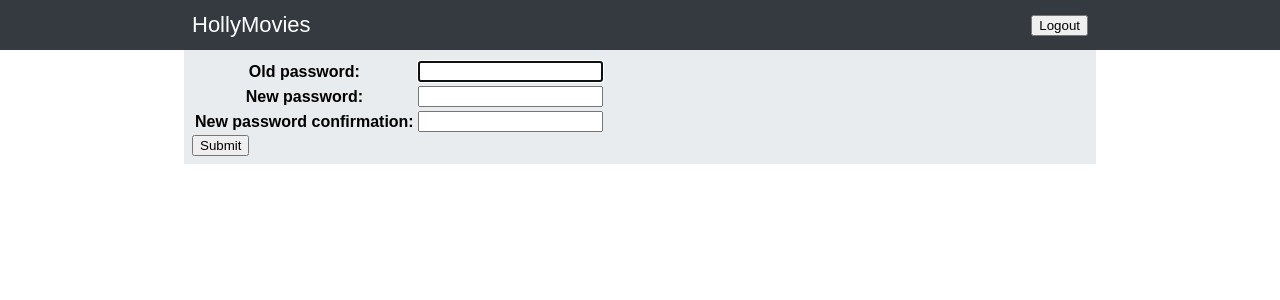
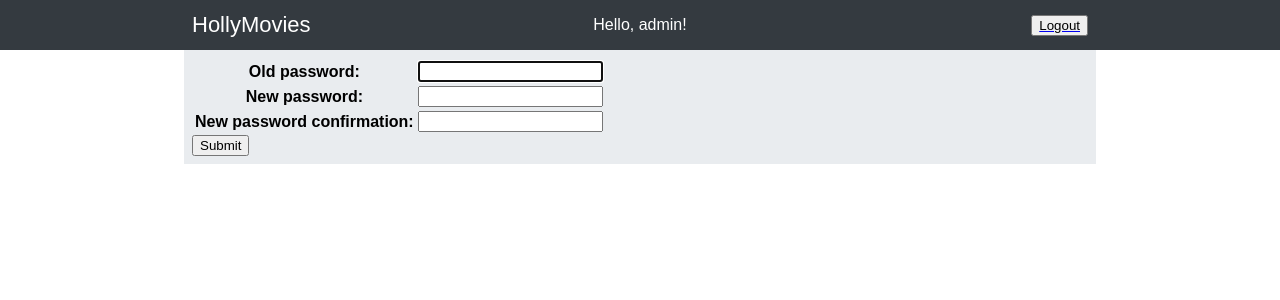
Before and after one commit to CretaFlorin/Django-Movies-App, a Django app: page /password_change/ in a window 1280 px wide. Shown: the top 300 px of the page. Run offline with Django 4.2, Linux system fonts and the light colour scheme; a user stored in the database is signed in.

Commit message:
greeting message

```diff
--- a/hollymovies/static/styles/base.css
+++ b/hollymovies/static/styles/base.css
@@ -30,11 +30,27 @@ body {
 }
 
 .navbar__title {
+    width: 130px;
     font-size: 22px;
     color: white;
+    display: flex;
+    justify-content: flex-start;
 }
 
 /* Content */
+
+.hello__message {
+    width: 130px;
+    color: white;
+    display: flex;
+    justify-content: center;
+}
+
+.navbar__logout {
+    width: 130px;
+    display: flex;
+    justify-content: flex-end;
+}
 
 .content {
     width: 100%;
--- a/hollymovies/viewer/templates/base.html
+++ b/hollymovies/viewer/templates/base.html
@@ -2,14 +2,21 @@
 
 <!DOCTYPE html>
 <html>
+
 <head>
-        <link rel="stylesheet" href="../../static/styles/base.css" ></link>
+    <link rel="stylesheet" href="../../static/styles/base.css">
+    </link>
 </head>
+
 <body>
     <div class="navbar">
         <div class="navbar__container">
             <span class="navbar__title">HollyMovies</span>
-                <a href="{% url 'logout' %}"><button>Logout</button></a>
+            <span class="hello__message">
+                {% if user.username %}Hello, {{ user.username }}!
+                {% endif %}
+            </span>
+            <a class="navbar__logout"  href="{% url 'logout' %}"><button>Logout</button></a>
         </div>
     </div>
     <div class="content">
@@ -18,4 +25,5 @@
         </div>
     </div>
 </body>
+
 </html>
```
Also changed, not shown: hollymovies/db.sqlite3. Lines whose indentation alone changed are shown as unchanged.
